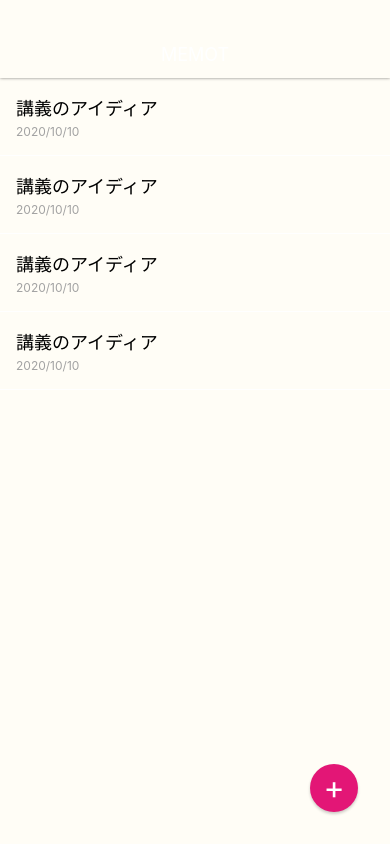
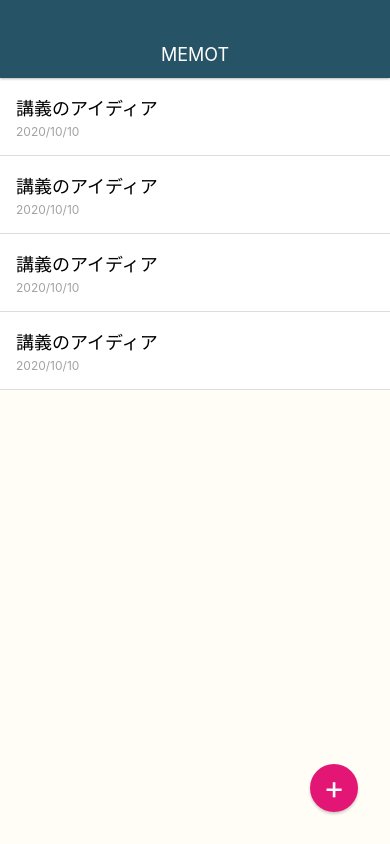
Before and after one commit to monda00/MemoApp, a React Native app: screen / in a window 390 px wide. Built offline with nearby package versions, Linux system fonts and the light colour scheme.

Commit message:
fix typo

```diff
--- a/App.js
+++ b/App.js
@@ -75,7 +75,8 @@ const styles = StyleSheet.create({
   memoListItem: {
     padding: 16,
     borderBottomWidth: 1,
-    borderBottomColor: '#fff',
+    borderBottomColor: '#ddd',
+    backgroundColor: '#fff',
   },
   memoTitle: {
     fontSize: 18,
@@ -92,7 +93,7 @@ const styles = StyleSheet.create({
     right: 0,
     height: 78,
     paddingTop: 30,
-    backgroundColor: '#2653366',
+    backgroundColor: '#265366',
     justifyContent: 'center',
     alignItems: 'center',
     shadowColor: '#000',
```
